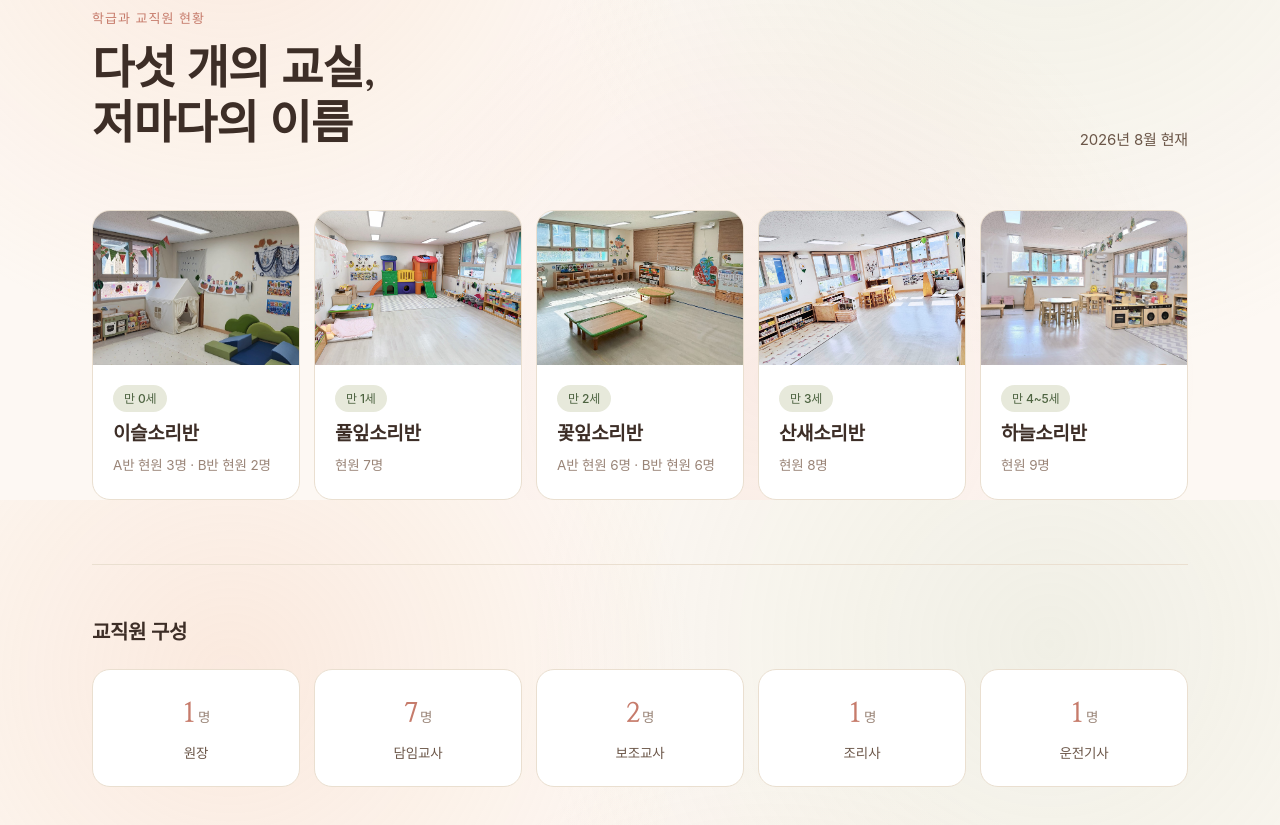
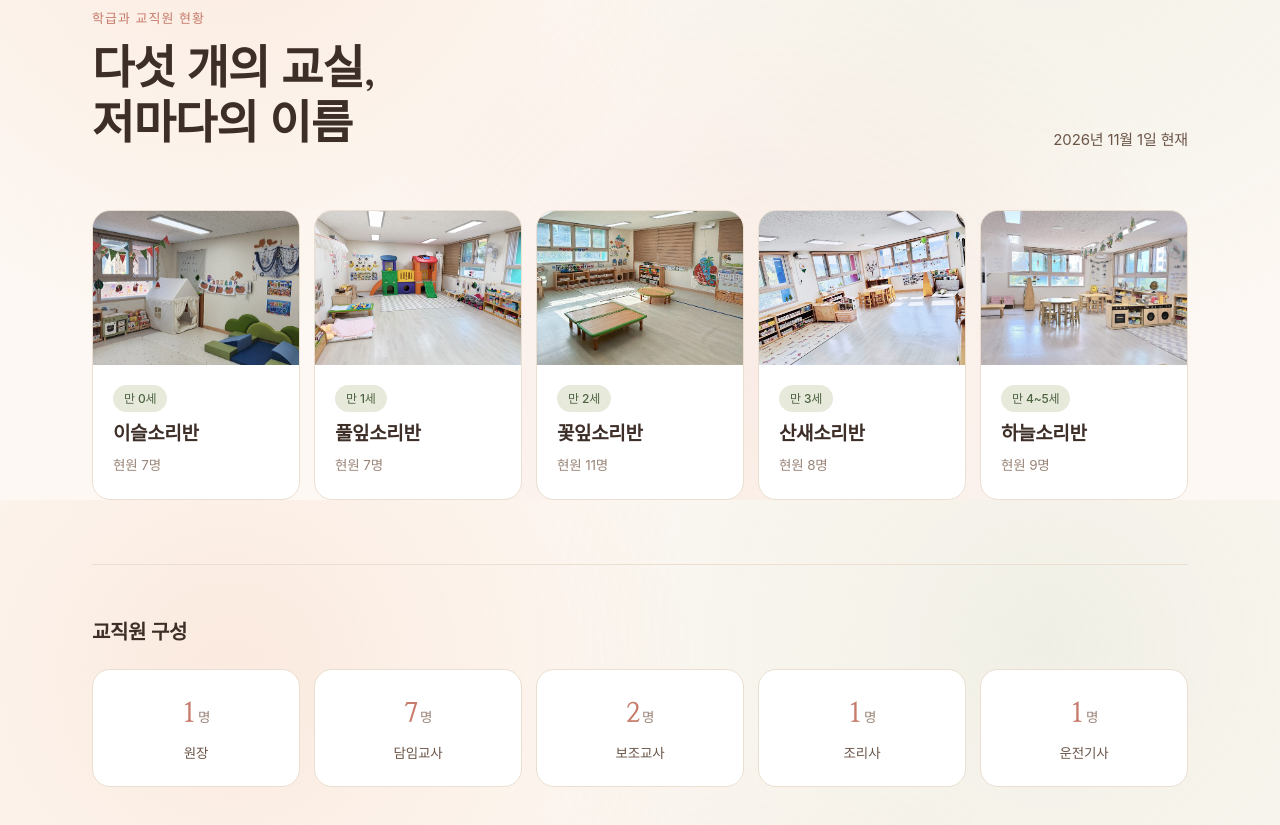
Before and after one commit to happysinan/sinan-kindergarten, a plain HTML site: page index.html in a window 1280 px wide. Shown: the part 4300-5125 px from the top of the page. Drawn offline with Linux system fonts and the light colour scheme; a web font is replaced by a local one.

Commit message:
Update 이슬소리반·꽃잎소리반 headcount totals (#2)
* Update 이슬소리반 enrollment to 7 and refresh class headcount date

이슬소리반 is reported as a single class of 7 (not split A/3·B/2),
and the as-of date moves to 2026년 11월 1일.

Co-Authored-By: Claude Sonnet 5 <noreply@anthropic.com>
Claude-Session: https://claude.ai/code/session_01BR5ujEyNu45vKE9jt6k5Ju

* Combine 꽃잎소리반 headcount into a single total of 11

Co-Authored-By: Claude Sonnet 5 <noreply@anthropic.com>
Claude-Session: https://claude.ai/code/session_01BR5ujEyNu45vKE9jt6k5Ju

---------

Co-authored-by: Claude <noreply@anthropic.com>

```diff
--- a/index.html
+++ b/index.html
@@ -1514,7 +1514,7 @@ footer .song-btn.playing { border-color: var(--accent-3); color: var(--accent-3)
         <h2>다섯 개의 교실,<br>저마다의 이름</h2>
       </div>
       <div>
-        <p class="as-of">2026년 8월 현재</p>
+        <p class="as-of">2026년 11월 1일 현재</p>
       </div>
     </div>
     <div class="class-grid">
@@ -1523,7 +1523,7 @@ footer .song-btn.playing { border-color: var(--accent-3); color: var(--accent-3)
         <div class="cl-body">
           <span class="cl-age">만 0세</span>
           <h4>이슬소리반</h4>
-          <span class="cl-num">A반 현원 3명 · B반 현원 2명</span>
+          <span class="cl-num">현원 7명</span>
         </div>
       </div>
       <div class="cl">
@@ -1539,7 +1539,7 @@ footer .song-btn.playing { border-color: var(--accent-3); color: var(--accent-3)
         <div class="cl-body">
           <span class="cl-age">만 2세</span>
           <h4>꽃잎소리반</h4>
-          <span class="cl-num">A반 현원 6명 · B반 현원 6명</span>
+          <span class="cl-num">현원 11명</span>
         </div>
       </div>
       <div class="cl">
```
